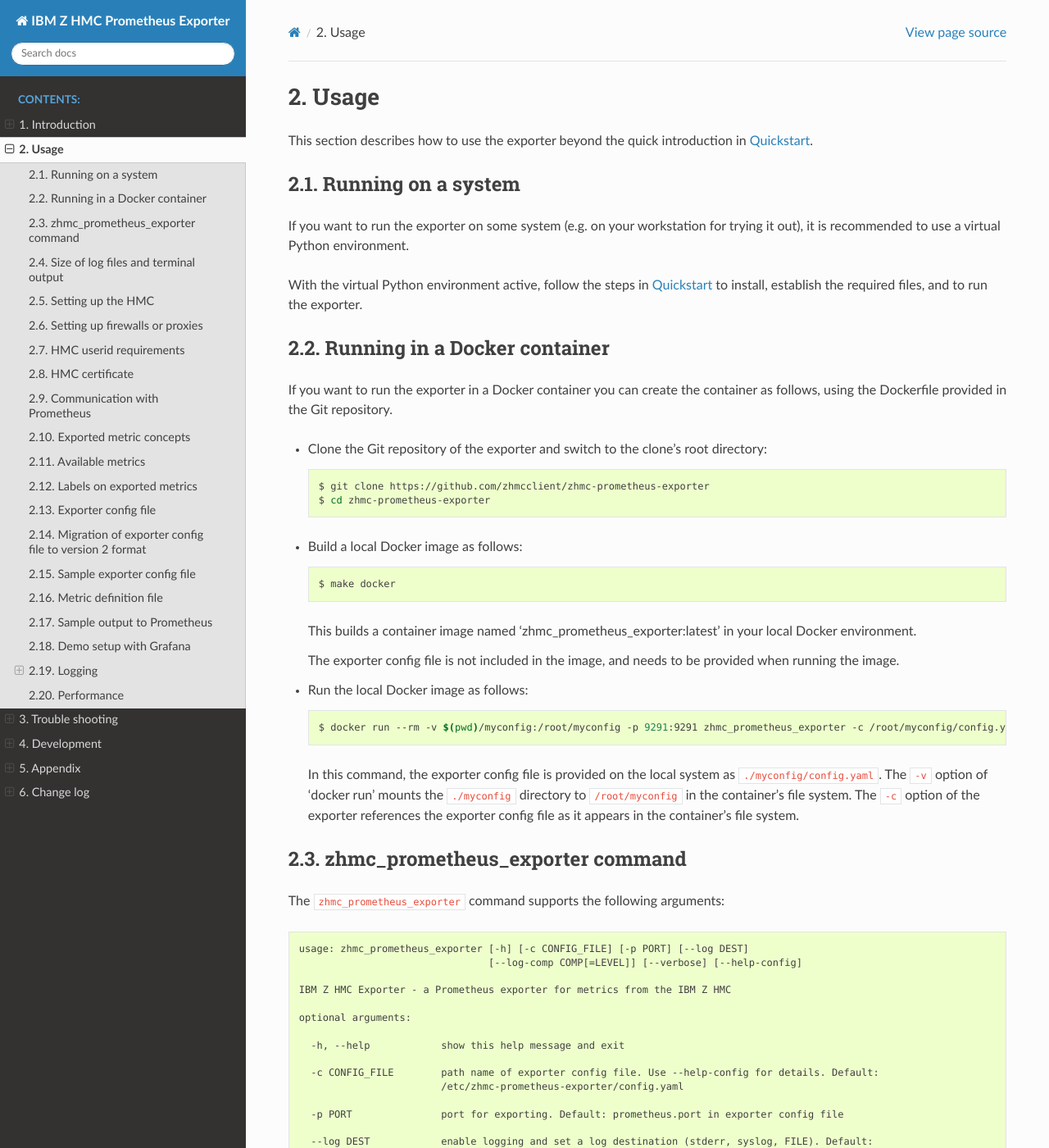
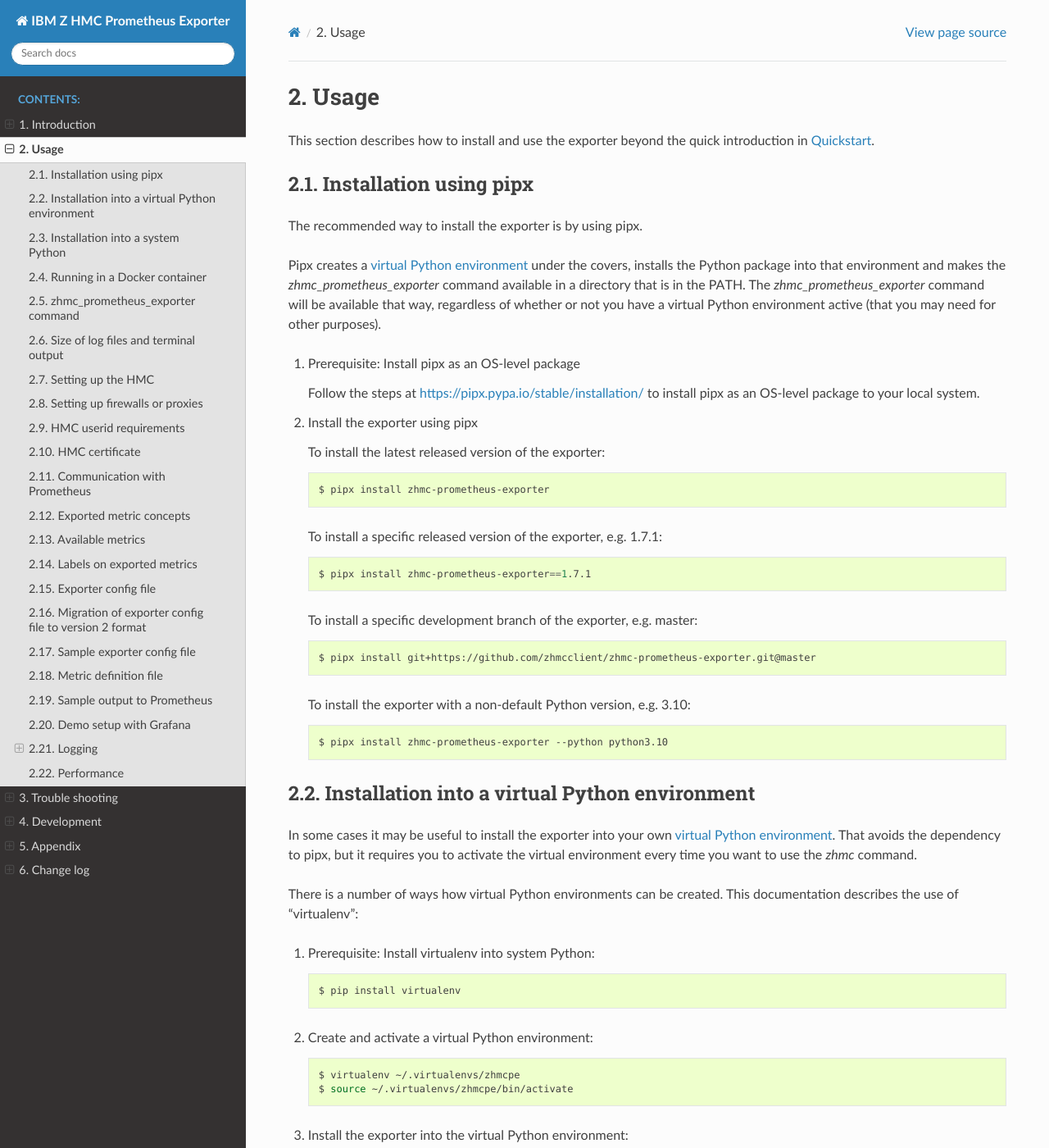
Before and after one commit to zhmcclient/zhmc-prometheus-exporter, a Sphinx documentation site: the page built from docs/usage.rst, in a window 1280 px wide and 1400 px high. Shown: the whole window at 82% size. Built offline with Sphinx 7.4.7 and the Read the Docs theme 3.1.0, drawn with Linux system fonts in a browser that asks for light colours; the version number could not be read and is left out; some of the changed text lies outside the part shown.

Commit message:
Docs: Added description for installing with pipx
Signed-off-by: Andreas Maier <maiera@de.ibm.com>

```diff
--- a/docs/usage.rst
+++ b/docs/usage.rst
@@ -15,18 +15,120 @@
 Usage
 =====
 
-This section describes how to use the exporter beyond the quick introduction
-in :ref:`Quickstart`.
+This section describes how to install and use the exporter beyond the quick
+introduction in :ref:`Quickstart`.
 
-Running on a system
--------------------
+.. _virtual Python environment: http://docs.python-guide.org/en/latest/dev/virtualenvs/
+.. _Pypi: http://pypi.python.org/
 
-If you want to run the exporter on some system (e.g. on your workstation for
-trying it out), it is recommended to use a virtual Python environment.
+Installation using pipx
+-----------------------
 
-With the virtual Python environment active, follow the steps in
-:ref:`Quickstart` to install, establish the required files, and to run the
-exporter.
+The recommended way to install the exporter is by using pipx.
+
+Pipx creates a `virtual Python environment`_ under the covers, installs the
+Python package into that environment and makes the `zhmc_prometheus_exporter`
+command available in a directory that is in the PATH.
+The `zhmc_prometheus_exporter` command will be available that way, regardless
+of whether or not you have a virtual Python environment active (that you may
+need for other purposes).
+
+1.  Prerequisite: Install pipx as an OS-level package
+
+    Follow the steps at https://pipx.pypa.io/stable/installation/ to install
+    pipx as an OS-level package to your local system.
+
+2.  Install the exporter using pipx
+
+    To install the latest released version of the exporter:
+
+    .. code-block:: bash
+
+        $ pipx install zhmc-prometheus-exporter
+
+    To install a specific released version of the exporter, e.g. 1.7.1:
+
+    .. code-block:: bash
+
+        $ pipx install zhmc-prometheus-exporter==1.7.1
+
+    To install a specific development branch of the exporter, e.g. master:
+
+    .. code-block:: bash
+
+        $ pipx install git+https://github.com/zhmcclient/zhmc-prometheus-exporter.git@master
+
+    To install the exporter with a non-default Python version, e.g. 3.10:
+
+    .. code-block:: bash
+
+        $ pipx install zhmc-prometheus-exporter --python python3.10
+
+Installation into a virtual Python environment
+----------------------------------------------
+
+In some cases it may be useful to install the exporter into your own
+`virtual Python environment`_. That avoids the dependency to pipx, but it
+requires you to activate the virtual environment every time you want to use the
+`zhmc` command.
+
+There is a number of ways how virtual Python environments can be created. This
+documentation describes the use of "virtualenv":
+
+1.  Prerequisite: Install virtualenv into system Python:
+
+    .. code-block:: bash
+
+        $ pip install virtualenv
+
+2.  Create and activate a virtual Python environment:
+
+    .. code-block:: bash
+
+        $ virtualenv ~/.virtualenvs/zhmcpe
+        $ source ~/.virtualenvs/zhmcpe/bin/activate
+
+3.  Install the exporter into the virtual Python environment:
+
+    To install the latest released version of the exporter so that it uses your
+    default Python version:
+
+    .. code-block:: bash
+
+        (zhmcpe) $ pip install zhmc-prometheus-exporter
+
+    To install a specific released version of the exporter, e.g. 1.7.1:
+
+    .. code-block:: bash
+
+        (zhmcpe) $ pip install zhmc-prometheus-exporter==1.7.1
+
+    To install a specific development branch of the exporter, e.g. master:
+
+    .. code-block:: bash
+
+        (zhmcpe) $ pip install git+https://github.com/zhmcclient/zhmc-prometheus-exporter.git@master
+
+Installation into a system Python
+---------------------------------
+
+Your system Python version(s) are installed using OS-level packages for all the
+Python functionality.
+
+Adding packages to your system Python using Python packages from `Pypi`_ may
+create issues. This is why recent versions of pip raise a warning when
+attempting to install into the system Python. Even if you install a Python
+package from Pypi into your user's space, this may create issues.
+
+The main issue is that the more Python packages you install into the system
+Python, the more likely there will be incompatible Python package dependencies.
+
+Another issue is when you replace OS-level packages with Python packages.
+
+In order to avoid these issues, you should install the exporter into the system
+Python only in cases where the system has a well-defined scope and you have
+full control over the set of OS-level and Python-level packages, for example
+when building a Docker container.
 
 Running in a Docker container
 -----------------------------
```
Also changed, not shown: docs/intro.rst (+1 -6 lines).
